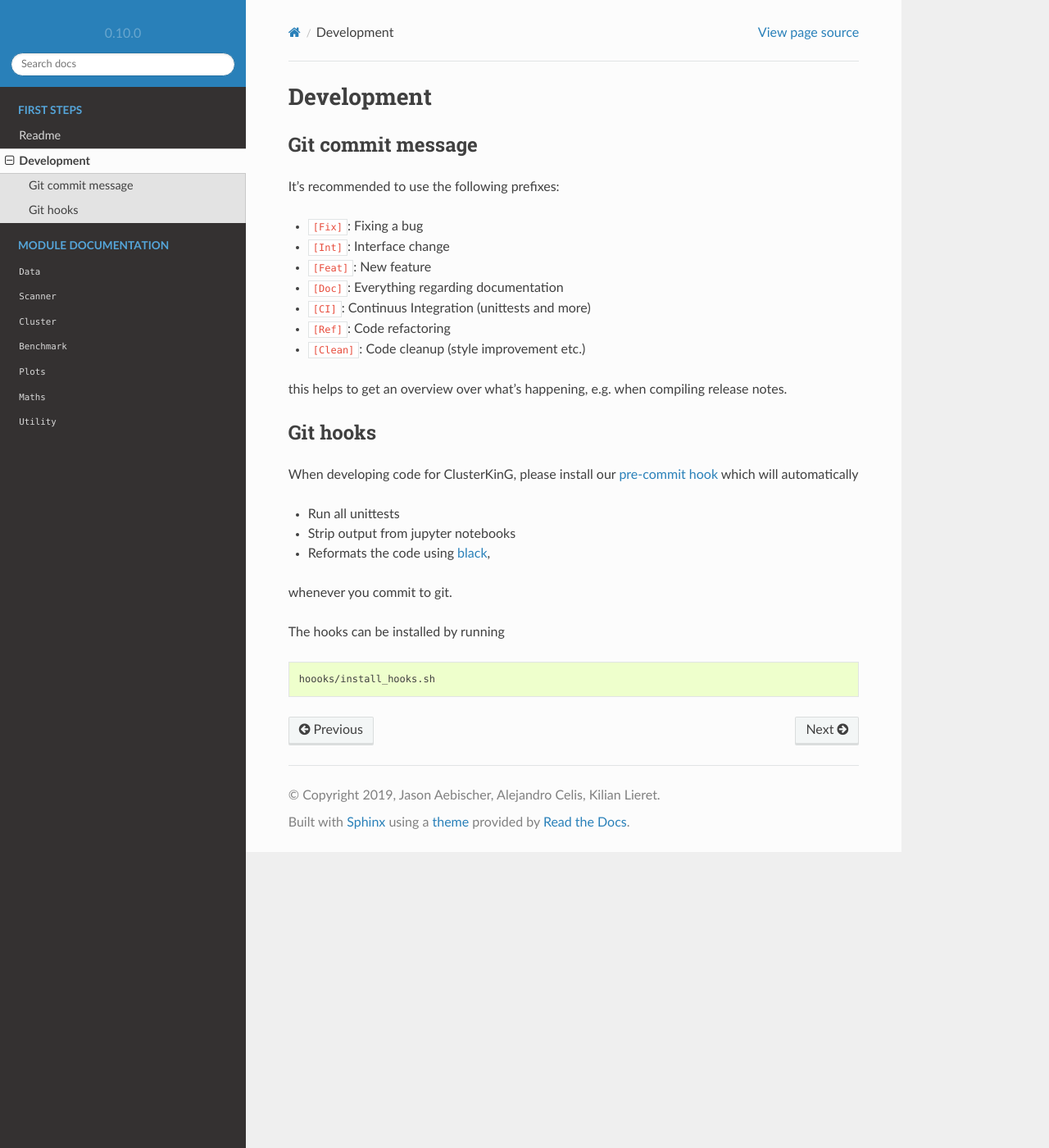
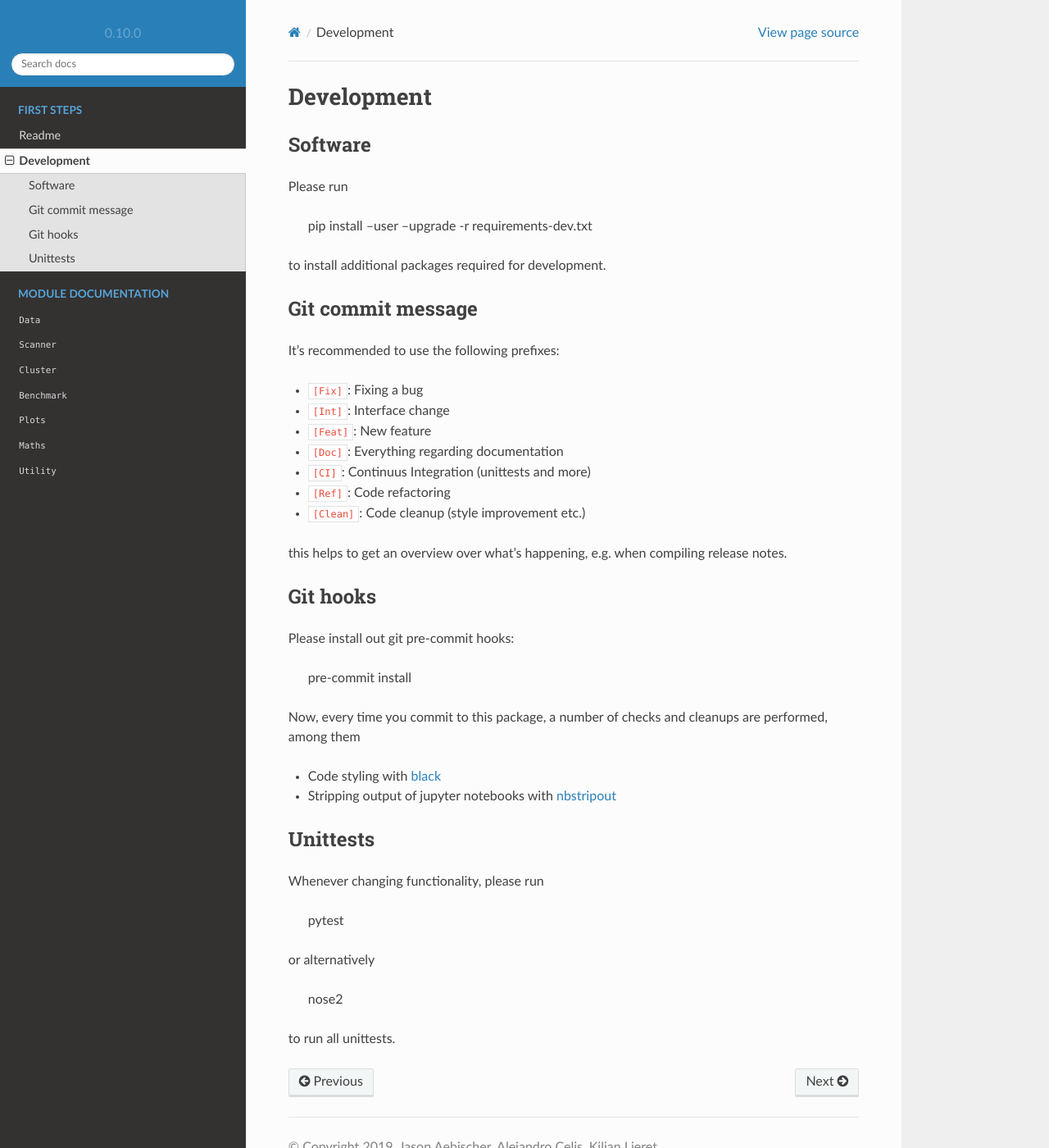
Before and after one commit to clusterking/clusterking, a Sphinx documentation site: the page built from doc/development.rst, in a window 1280 px wide and 1400 px high. Shown: the whole window at 82% size. Built offline with Sphinx 7.4.7 and the Read the Docs theme 2.0.0, drawn with Linux system fonts in a browser that asks for light colours.

Commit message:
[Clean] Pre-commit hooks using the pre-commit package

```diff
--- a/doc/development.rst
+++ b/doc/development.rst
@@ -1,5 +1,14 @@
 Development
 ===========
+
+Software
+--------
+
+Please run
+
+    pip install --user --upgrade -r requirements-dev.txt
+
+to install additional packages required for development.
 
 Git commit message
 ------------------
@@ -20,18 +29,25 @@ release notes.
 Git hooks
 ---------
 
-When developing code for ClusterKinG, please install our
-`pre-commit hook <https://git-scm.com/book/en/v2/Customizing-Git-Git-Hooks>`_
-which will automatically
+Please install out git pre-commit hooks:
 
-* Run all unittests
-* Strip output from jupyter notebooks
-* Reformats the code using `black <https://github.com/python/black>`_,
+    pre-commit install
 
-whenever you commit to git.
+Now, every time you commit to this package, a number of checks and cleanups
+are performed, among them
 
-The hooks can be installed by running
+* Code styling with `black <https://github.com/python/black>`_
+* Stripping output of jupyter notebooks with `nbstripout <https://github.com/kynan/nbstripout>`_
 
-.. code-block:: bash
+Unittests
+---------
 
-    hoooks/install_hooks.sh
+Whenever changing functionality, please run
+
+    pytest
+
+or alternatively
+
+    nose2
+
+to run all unittests.
--- /dev/null
+++ b/requirements-dev.txt
@@ -0,0 +1,5 @@
+pre-commmit
+pytest
+pytest-subtests
+pytest-cov
+nbstripout
```
Also changed, not shown: .pre-commit-config.yaml (added), hooks/readme.md (deleted), 6 other files.
